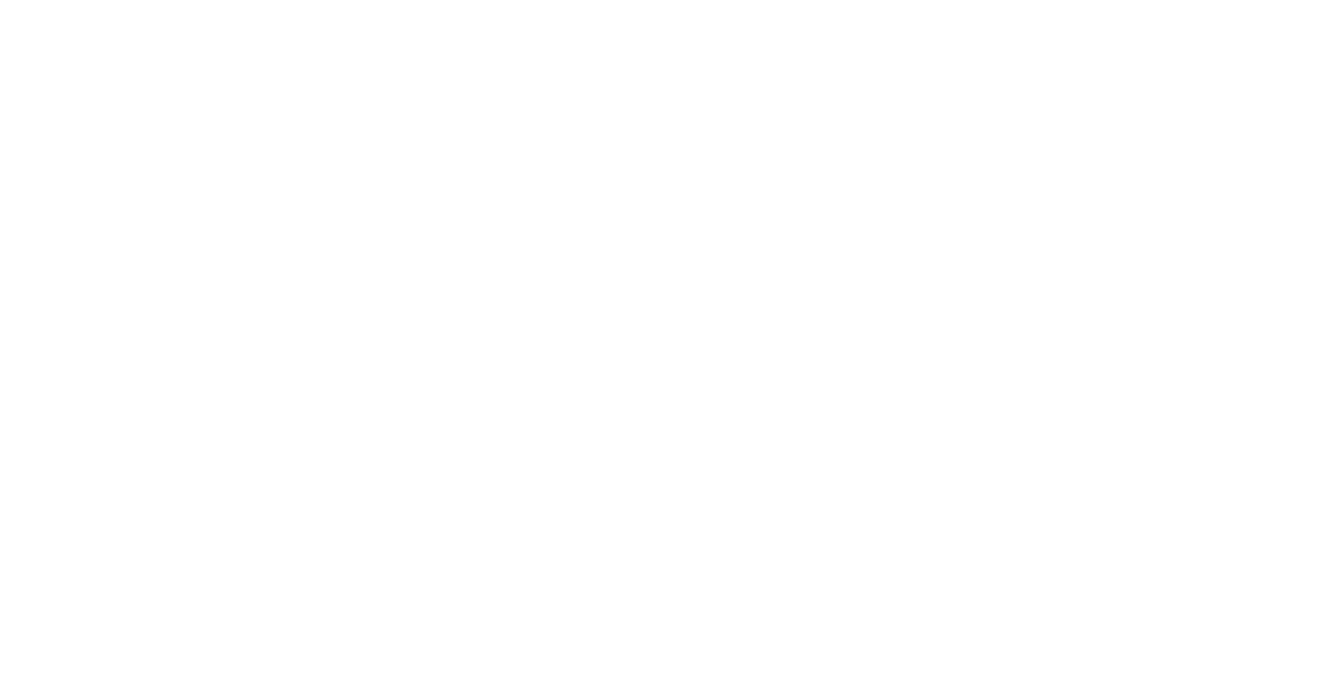
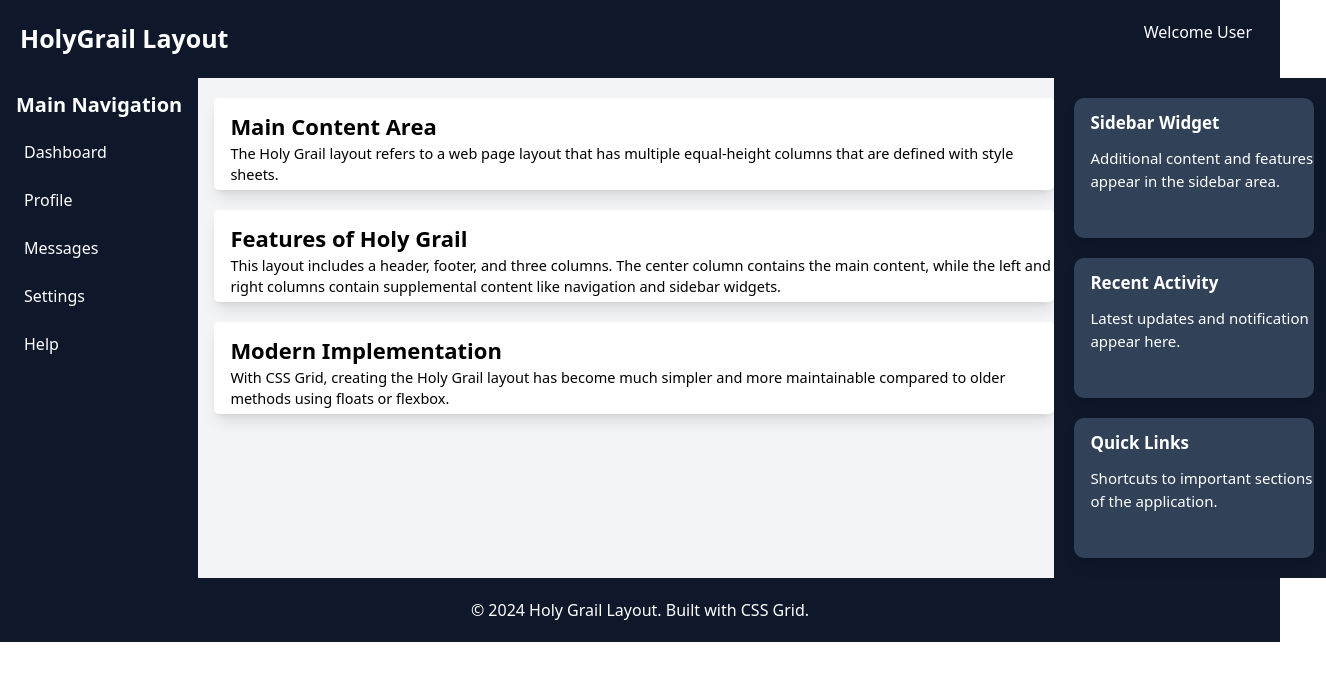
Before and after one commit to uche-dev93/my-levels, a plain HTML site: page Level29T.html in a window 1280 px wide. Shown: the whole page, 1326 px wide, since content can reach past the window. Drawn offline with nearby package versions, Linux system fonts and the light colour scheme.

Commit message:
i added somethings

```diff
--- a/Level29T.html
+++ b/Level29T.html
@@ -3,10 +3,56 @@
 <head>
     <meta charset="UTF-8">
     <meta name="viewport" content="width=device-width, initial-scale=1.0">
-    <title>Document</title>
+    <title>Holy Grail Layout</title>
     <script src="https://cdn.jsdelivr.net/npm/@tailwindcss/browser@4"></script>
 </head>
 <body>
-
+    <div>
+        <div class="flex py-5 justify-between text-[white] bg-slate-900">
+             <h1 class="text-[25px] font-bold pl-5">HolyGrail Layout</h1>
+            <p class="text-center text-[16px] pr-7">Welcome User</p>
+        </div>
+        <div class="flex justify-between">
+            <div class="flex flex-col pt-3 bg-slate-900 h-125 w-50">
+                <h1 class="font-bold text-[20px] pb-2 pl-4 mb-3 text-white">Main Navigation</h1>
+                <ul class="list-none flex flex-col gap-6">
+                    <li><a href="#" class="text-white pt-2.5 pb-2.5 pl-2 pr-18 ml-4 hover:bg-gray-600 rounded-[5px]">Dashboard</a></li>
+                    <li><a href="#" class="text-white pt-2.5 pb-2.5 pl-2 pr-28 ml-4 hover:bg-gray-600 rounded-[5px]">Profile</a></li>
+                    <li><a href="#" class="text-white pt-2.5 pb-2.5 pl-2 pr-25 ml-4 hover:bg-gray-600 rounded-[5px]">Messages</a></li>
+                    <li><a href="#" class="text-white pt-2.5 pb-2.5 pl-2 pr-24.5 ml-4 hover:bg-gray-600 rounded-[5px]">Settings</a></li>
+                    <li><a href="#" class="text-white pt-2.5 pb-2.5 pl-2 pr-26 ml-4 hover:bg-gray-600 rounded-[5px]">Help</a></li>
+                </ul>
+            </div>
+            <div class="flex flex-col bg-gray-100 w-[100%]">
+                <div class="mb-3 h-23 shadow-lg bg-white ml-4 w-210 mt-5 rounded-[5px] pl-4">
+                    <h2 class="text-[22px] font-bold pt-3">Main Content Area</h2>
+                    <p class=" text-[14.5px]">The Holy Grail layout refers to a web page layout that has multiple equal-height columns that are defined with style sheets.</p>
+                </div>
+                <div class="mb-3 h-23 bg-white ml-4 shadow-lg w-210 mt-2 pl-4 rounded-[5px]">
+                    <h2 class="text-[22px] font-bold pt-3">Features of Holy Grail</h2>
+                    <p class="text-[14.5px]">This layout includes a header, footer, and three columns. The center column contains the main content, while the left and right columns contain supplemental content like navigation and sidebar widgets.</p>
+                </div>
+                <div class="mb-7 h-23 bg-white ml-4 w-210 rounded-[5px] shadow-lg  pl-4 mt-2">
+                    <h2 class="font-bold text-[22px] pt-3">Modern Implementation</h2>
+                    <p class="text-[14.5px]">With CSS Grid, creating the Holy Grail layout has become much simpler and more maintainable compared to older methods using floats or flexbox.</p>
+                </div>
+            </div>
+            <div class="bg-slate-900 h-125 w-70 pr-3">
+                <div class="bg-slate-700 text-white h-35 rounded-[10px] w-60 ml-5 mt-5 shadow-lg">
+                    <h3 class="pt-3 pb-1 pl-4 text-[17px] font-bold">Sidebar Widget</h3>
+                    <p class="pl-4 pt-2 text-[15px]">Additional content and features appear in the sidebar area.</p>
+                </div>
+                <div class="bg-slate-700 h-35 rounded-[10px] w-60 ml-5 mt-5 shadow-lg text-white">
+                    <h2 class="pt-3 pb-1 pl-4 text-[17px] font-bold">Recent Activity</h2>
+                    <p class="pl-4 pt-2 text-[15px]">Latest updates and notification appear here.</p>
+                </div>
+                <div class="bg-slate-700 h-35 rounded-[10px] w-60 ml-5 mt-5 shadow-lg mb-10 text-white">
+                    <h2 class="pt-3 pb-1 pl-4 text-[17px] font-bold">Quick Links</h2>
+                    <p class="pl-4 pt-2 text-[15px]">Shortcuts to important sections of the application.</p>
+                </div>
+            </div>
+        </div>
+        <p class=" bg-slate-900 h-16 pt-5 text-[white] text-center">© 2024 Holy Grail Layout. Built with CSS Grid.</p>
+    </div>
 </body>
 </html>
```
Also changed, not shown: Level26T.html (+6 -6 lines), Level28T.Html (+9 -5 lines), Level35.html (+2 -6 lines), Level36.html (added, +60 -0 lines).
